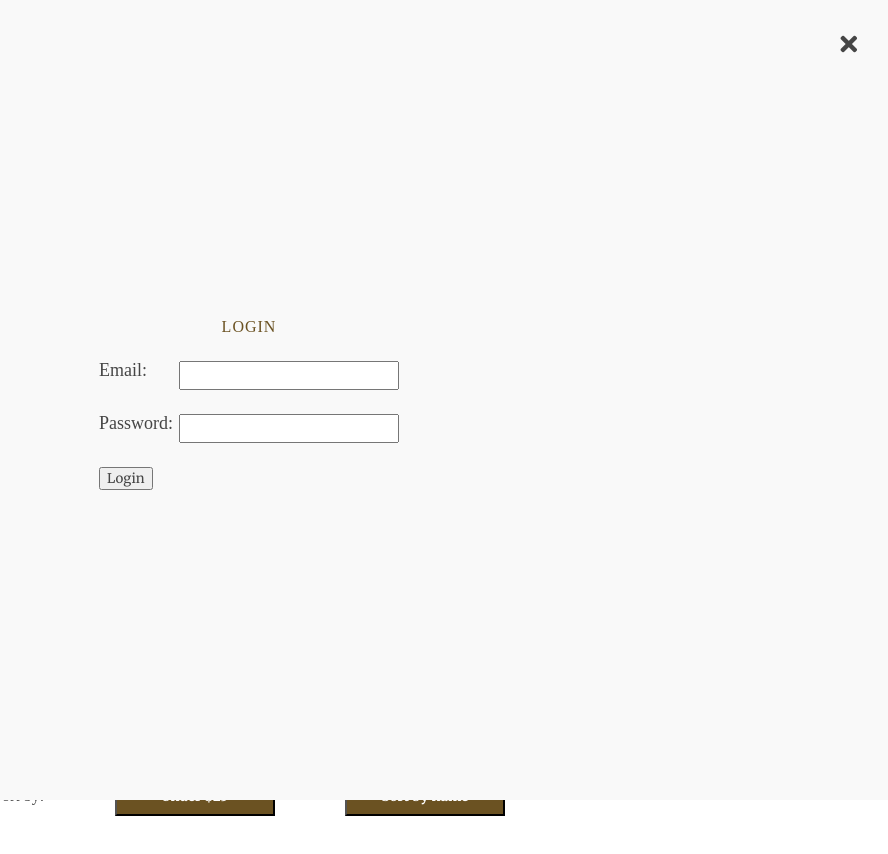
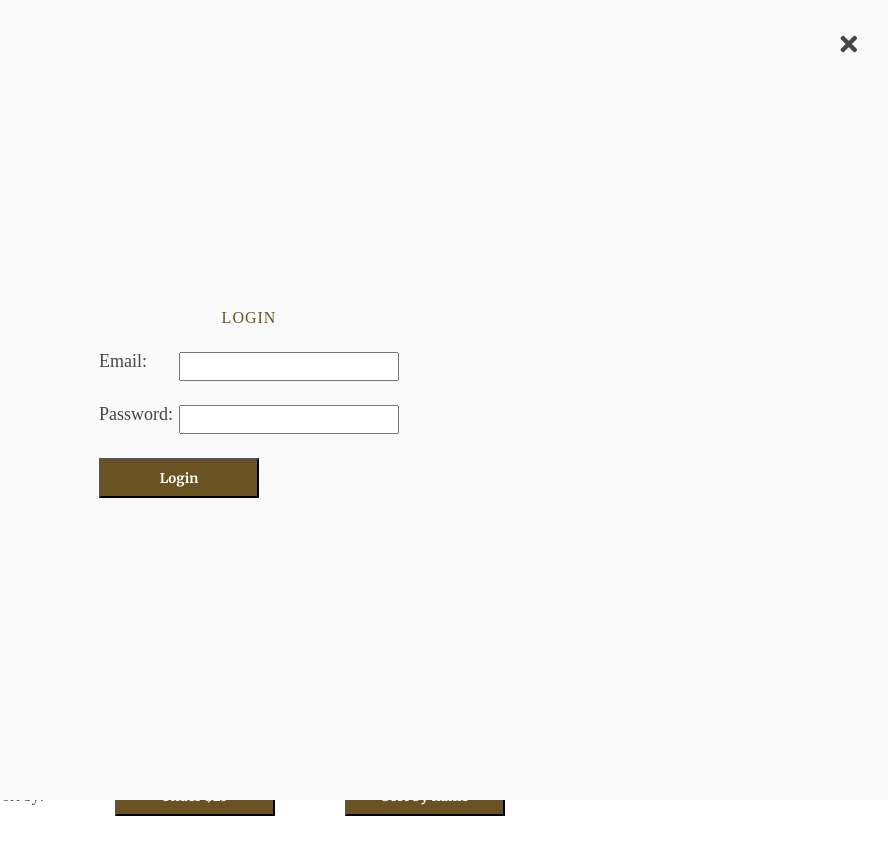
Before and after one commit to plant-basedmonkeybusiness/frontend, a plain HTML site: page index.html in a window 1280 px wide. Both pictures are taken after a click on the link "Log in". Shown: the whole page, without its empty margins (391-1279 px from the left). Drawn offline with Linux system fonts and the light colour scheme; no server answers.

Commit message:
lokaniðurstaða 14:30 friday

```diff
--- a/css/styles.css
+++ b/css/styles.css
@@ -199,7 +199,8 @@ h4 {
 
 .sendBtn,
 #searchBtn,
-.filter-btn {
+.filter-btn,
+.sunna {
     width: 160px;
     height: 40px;
     background-color: #6b5222;
--- a/index.html
+++ b/index.html
@@ -54,7 +54,7 @@
               <label for="signup-password">Password</label>
               <input type="password" id="signup-password" required />
             </div>
-            <button class="btn yellow darken-2 z-depth-0">Sign up</button>
+            <button class="btn yellow darken-2 z-depth-0 sunna">Sign up</button>
           </form>
         </div>
       </div>
@@ -72,7 +72,7 @@
               <label for="login-password">Password:</label>
               <input type="password" id="login-password" required />
             </div>
-            <button class="btn yellow darken-2 z-depth-0">Login</button>
+            <button class="btn yellow darken-2 z-depth-0 sunna ">Login</button>
           </form>
         </div>
       </div>
```
Also changed, not shown: auth.js (+18 -4 lines), main.js (+25 -0 lines).
